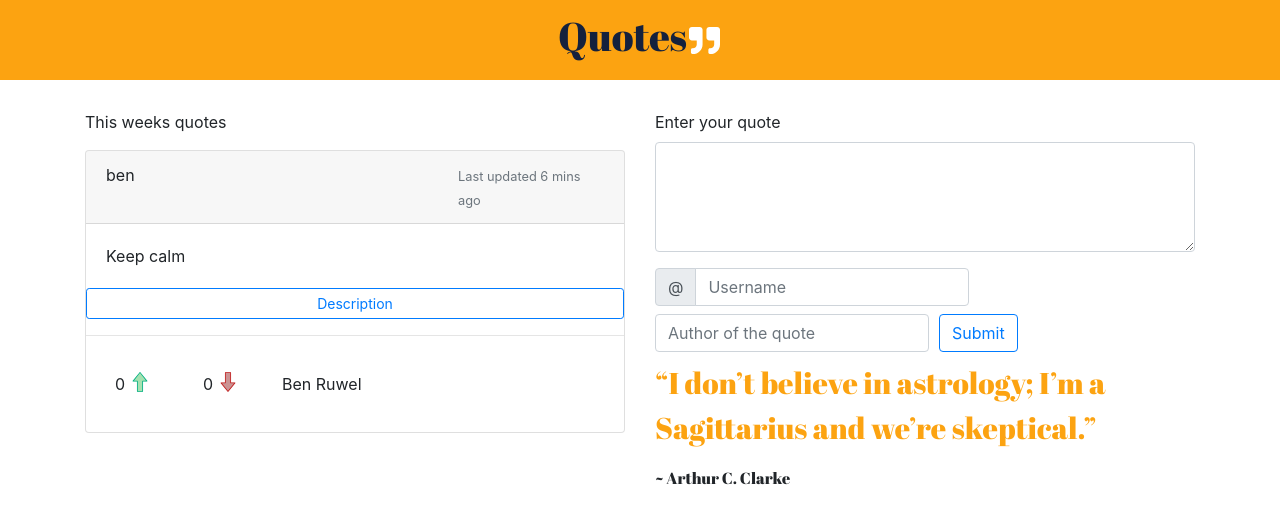
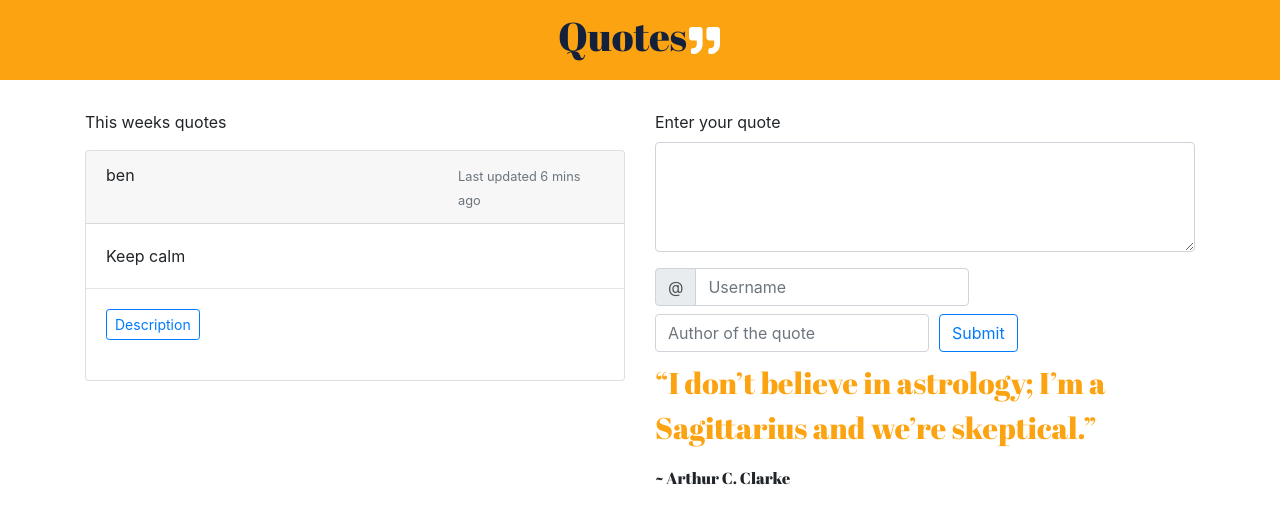
Before and after one commit to benruwel/Quotes, an Angular app: page / in a window 1280 px wide. Shown: the top 524 px of the page. Built offline with nearby package versions, Linux system fonts and the light colour scheme.

Commit message:
added toggle functionality to show and hide descriptions

```diff
--- a/src/app/components/view/view.component.css
+++ b/src/app/components/view/view.component.css
@@ -10,6 +10,12 @@
     height: 35px;
     padding: 2px;
 }
+
+
+hr{
+    margin: 0;
+}
+
 .eg-text{
     font-size: 30px;
 }
--- a/src/app/components/view/view.component.html
+++ b/src/app/components/view/view.component.html
@@ -14,21 +14,24 @@
             <div>
                 <p>This weeks quotes</p>
             </div>
-            <div *ngFor="let quote of quotes" class="card">
+            <div *ngFor="let quote of quotes; let i = index" class="card">
 
-                <app-quote [quote]='quote'></app-quote>
-                <button class="btn btn-sm btn-outline-primary">Description</button>
+                <div>
+                    <app-quote [quote]='quote'></app-quote>
+                </div>
 
                 <hr>
 
                 <div class="card-body description">
 
-                   <app-quote-description [quote]='quote'></app-quote-description>
+                    <button (click)="toggleDetails(i)" class="btn btn-outline-primary btn-sm " style="margin-bottom: 20px;" >Description</button>
+
+                    <app-quote-description *ngIf="quote.showDescription" [quote]='quote'></app-quote-description>
 
 
                 </div>
 
-              </div>
+            </div>
         </div>
 
         <div class="col-md-6">
--- a/src/app/components/view/view.component.ts
+++ b/src/app/components/view/view.component.ts
@@ -17,4 +17,8 @@ export class ViewComponent implements OnInit {
   ngOnInit(): void {
   }
 
+  toggleDetails(index) {
+    this.quotes[index].showDescription = !this.quotes[index].showDescription;
+  }
+
 }
```
